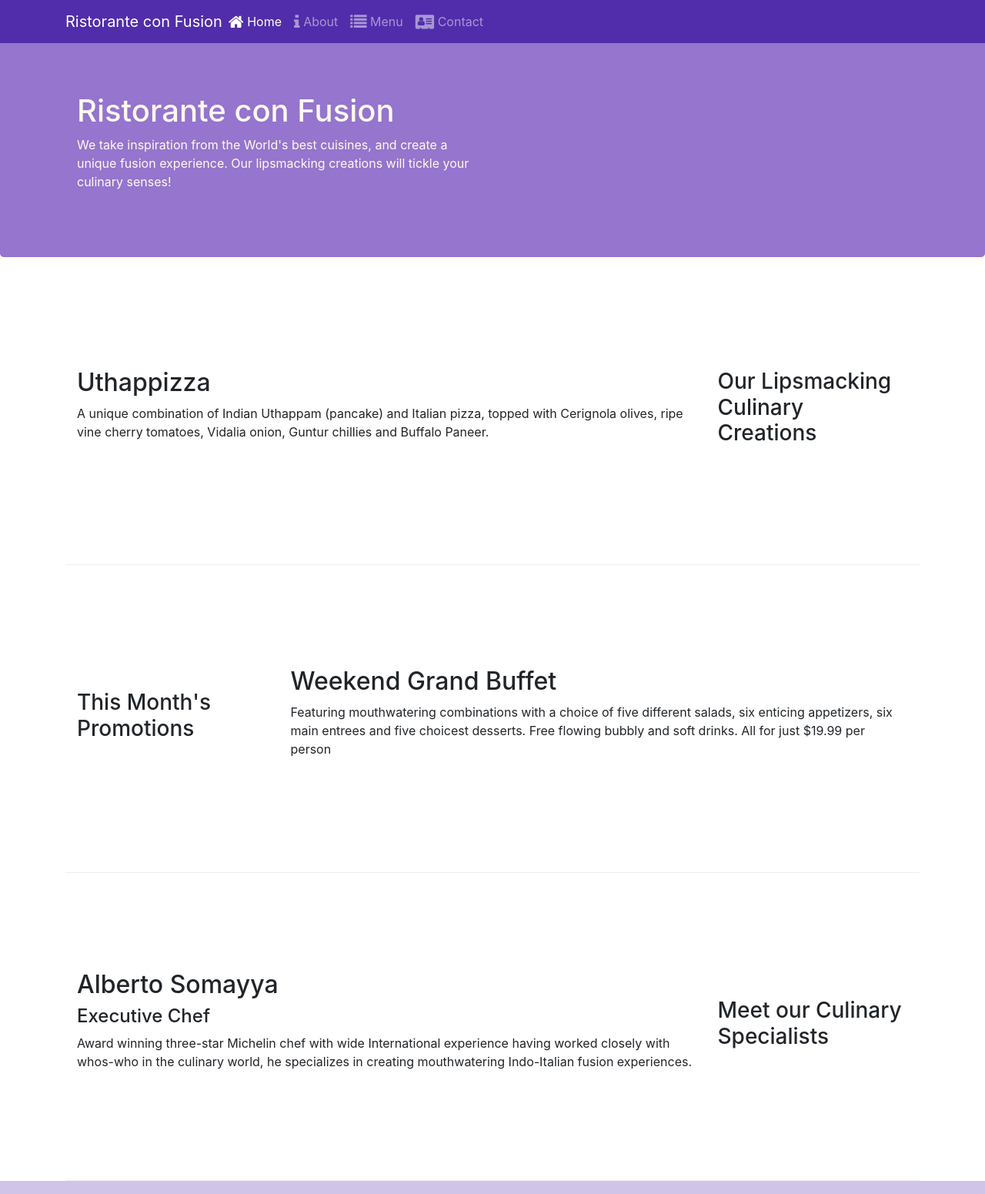
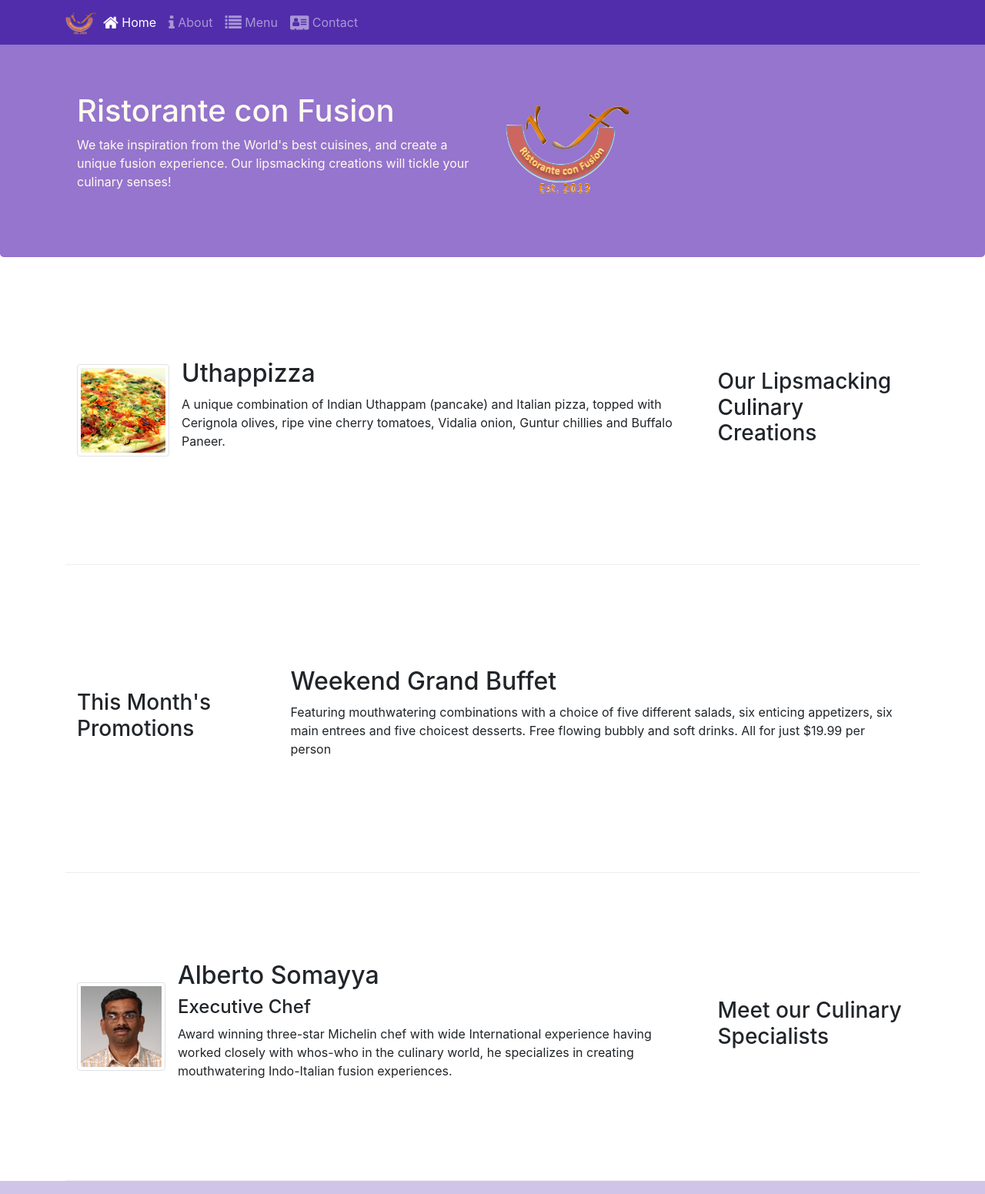
Before and after one commit to yogi707/Restaurant, a website: page index.html in a window 1280 px wide. Shown: the top 1551 px of the page at 77% size. Drawn offline with nearby package versions, Linux system fonts and the light colour scheme.

Commit message:
message and media

```diff
--- a/index.html
+++ b/index.html
@@ -22,7 +22,7 @@
             <button class="navbar-toggler" type="button" data-toggle="collapse" data-target="#Navbar">
                 <span class="navbar-toggler-icon"></span>
             </button>
-            <a class="navbar-brand mr-auto" href="#">Ristorante con Fusion</a>
+            <a class="navbar-brand mr-auto" href="index.html"><img src="img/logo.png" height="30" width="41"></a>
            <div class="collapse navbar-collapse" id="Navbar">
             <ul class="navbar-nav mr-auto ">
                 <li class="nav-item active"><a class="nav-link" href="#"><span class="fa fa-home fa-lg"></span> Home</a></li>
@@ -41,7 +41,8 @@
                     <h1>Ristorante con Fusion</h1>
                     <p>We take inspiration from the World's best cuisines, and create a unique fusion experience. Our lipsmacking creations will tickle your culinary senses!</p>
                 </div>
-                <div class="col-12 col-sm-6">
+                <div class="col-12 col-sm align-self-center">
+                    <img src="img/logo.png" class="img-fluid">
                 </div>
             </div>
         </div>
@@ -53,8 +54,13 @@
                 <h3>Our Lipsmacking Culinary Creations</h3>
             </div>
             <div class="col-12 col-sm order-sm-first col-md">
-                <h2>Uthappizza</h2>
-                <p>A unique combination of Indian Uthappam (pancake) and Italian pizza, topped with Cerignola olives, ripe vine cherry tomatoes, Vidalia onion, Guntur chillies and Buffalo Paneer.</p>
+                <div class="media">
+                    <img class="d-flex mr-3 img-thumbnail align-self-center" src="img/uthappizza.png" alt="uthappizza">
+                   <div class="media-body">
+                    <h2 class="mt-0">Uthappizza</h2>
+                    <p>A unique combination of Indian Uthappam (pancake) and Italian pizza, topped with Cerignola olives, ripe vine cherry tomatoes, Vidalia onion, Guntur chillies and Buffalo Paneer.</p>
+                   </div>
+                </div>
             </div>
         </div>
 
@@ -74,9 +80,14 @@
                 <h3>Meet our Culinary Specialists</h3>
             </div>
             <div class="col-12 col-sm-4 order-sm-first col-md">
-                <h2>Alberto Somayya</h2>
-                <h4>Executive Chef</h4>
-                <p>Award winning three-star Michelin chef with wide International experience having worked closely with whos-who in the culinary world, he specializes in creating mouthwatering Indo-Italian fusion experiences. </p>
+                <div class="media">
+                    <img class="d-flex mr-3 img-thumbnail align-self-center" src="img/alberto.png" alt="alberto">
+                    <div class="media-body">
+                        <h2 class="mt-0">Alberto Somayya</h2>
+                        <h4>Executive Chef</h4>
+                        <p>Award winning three-star Michelin chef with wide International experience having worked closely with whos-who in the culinary world, he specializes in creating mouthwatering Indo-Italian fusion experiences. </p>
+                    </div>
+                </div>
             </div>
         </div>
     </div>
```
Also changed, not shown: aboutus.html (+3 -2 lines), contactus.html (+3 -2 lines), img/alberto.png (added), img/buffet.png (added), img/logo.png (added), img/uthappizza.png (added).
